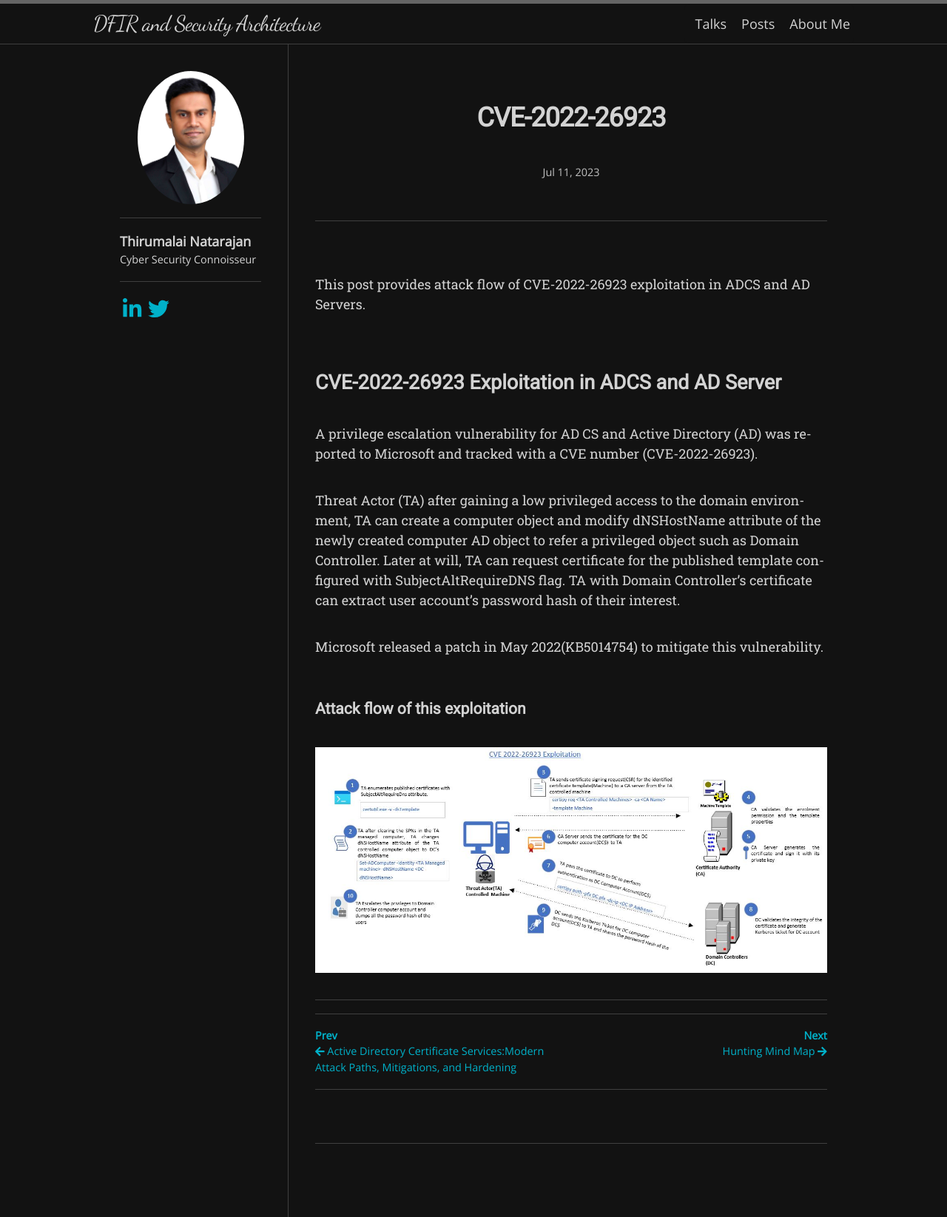
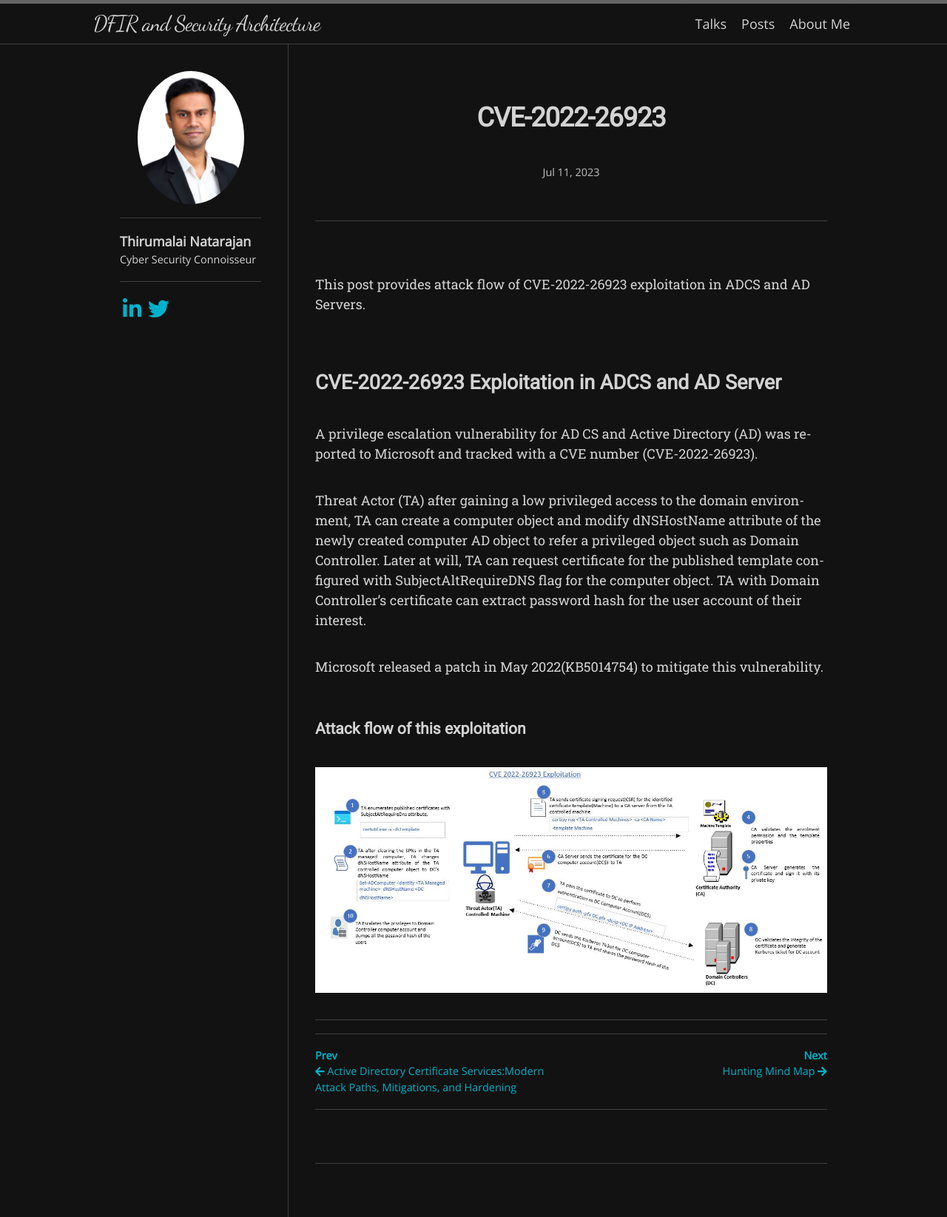
Before and after one commit to Th1ru-M/th1ru-m.github.io, a Jekyll site: the page built from _posts/2023-07-12-CVE-2022-26923.md, in a window 1280 px wide. Shown: the whole page at 74% size. Built offline with Jekyll 4.4.1, drawn with Linux system fonts in a browser that asks for light colours; nearby versions of some CDN libraries; some web fonts are replaced.

Commit message:
Update 2023-07-12-CVE-2022-26923.md

```diff
--- a/_posts/2023-07-12-CVE-2022-26923.md
+++ b/_posts/2023-07-12-CVE-2022-26923.md
@@ -11,7 +11,7 @@ This post provides attack flow of CVE-2022-26923 exploitation in ADCS and AD Ser
 
 A privilege escalation vulnerability for AD CS and Active Directory (AD) was reported to Microsoft and tracked with a CVE number (CVE-2022-26923).
 
-Threat Actor (TA) after gaining a low privileged access to the domain environment, TA can create a computer object and modify dNSHostName attribute  of the newly created computer AD object to refer a privileged object such as Domain Controller. Later at will, TA can request certificate for the published template configured with SubjectAltRequireDNS flag. TA with Domain Controller's certificate can extract user account's password hash of their interest.
+Threat Actor (TA) after gaining a low privileged access to the domain environment, TA can create a computer object and modify dNSHostName attribute  of the newly created computer AD object to refer a privileged object such as Domain Controller. Later at will, TA can request certificate for the published template configured with SubjectAltRequireDNS flag for the computer object. TA with Domain Controller's certificate can extract password hash for the user account of their interest.
 
 Microsoft released a patch in May 2022(KB5014754) to mitigate this vulnerability.
 
```
